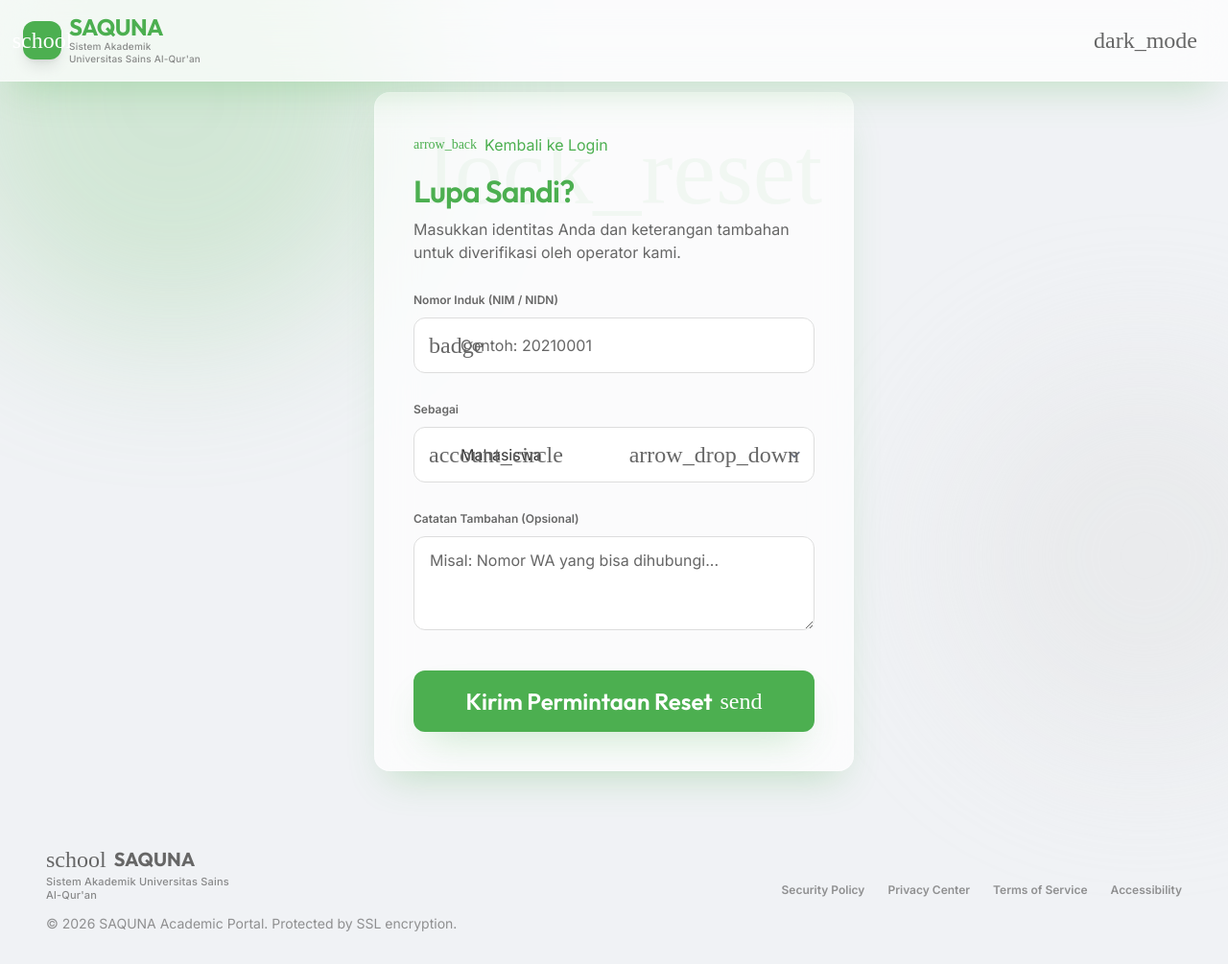
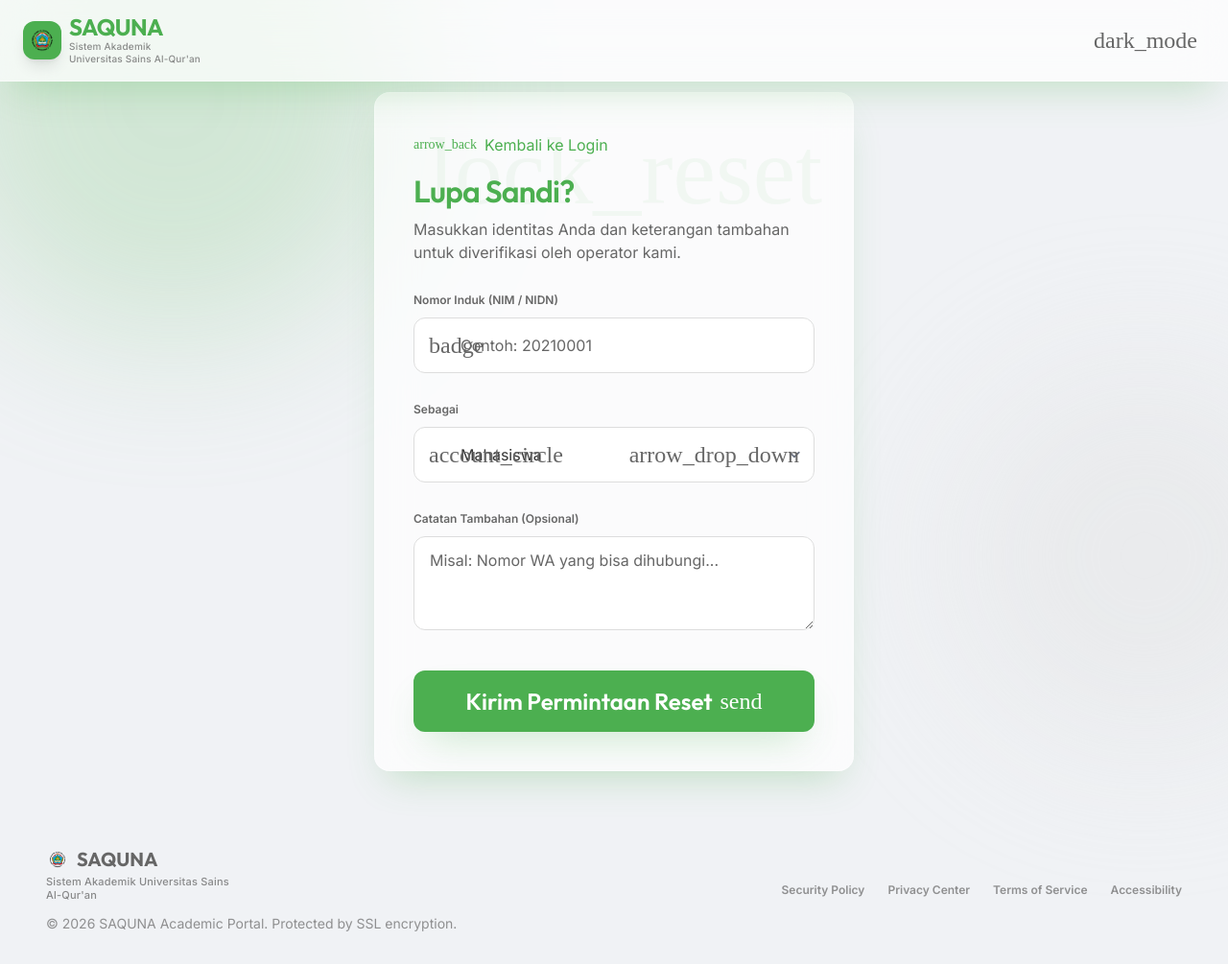
Before and after one commit to rofiqsyf/SAQUNA, a PHP site: page /uts-pemweb/lupa_sandi.php in a window 1280 px wide. Shown: the whole page at 96% size. Run offline with PHP 8.4, Linux system fonts and the light colour scheme; some web fonts are replaced.

Commit message:
feat: insyaallah clear final

```diff
--- a/public/components/header.php
+++ b/public/components/header.php
@@ -282,8 +282,8 @@ function getLinkClass($page, $current) {
 
 <aside id="sidebar" role="navigation" aria-label="Menu Navigasi Utama" class="fixed left-0 top-0 h-screen w-72 z-40 bg-surface dark:bg-[#091f1a] flex flex-col shadow-2xl border-r border-outline-variant/30 dark:border-[#193a2e] transition-transform duration-300 -translate-x-full lg:translate-x-0">
     <div class="flex items-center gap-3 mb-8 px-6 pt-8">
-        <div class="w-10 h-10 rounded-xl bg-gradient-to-br from-primary to-primary-fixed flex items-center justify-center shadow-lg shadow-primary/20">
-            <span class="material-symbols-outlined text-white text-[22px]">school</span>
+        <div class="w-10 h-10 rounded-xl bg-gradient-to-br from-primary to-primary-fixed flex items-center justify-center shadow-lg shadow-primary/20 overflow-hidden">
+            <img src="assets/logo.png" alt="SAQUNA Logo" class="w-8 h-8 object-contain">
         </div>
         <div>
             <h1 class="font-bold tracking-wide text-primary dark:text-white" style="font-family: Outfit; font-size: 24px; line-height: 1;">SAQUNA</h1>
--- a/public/login.php
+++ b/public/login.php
@@ -68,8 +68,8 @@ if (Auth::check()) {
 <!-- TopAppBar Shell -->
 <nav class="fixed top-0 left-0 w-full z-50 flex justify-between items-center px-gutter py-4 bg-glass-bg backdrop-blur-xl border-b border-glass-border shadow-mint-glow">
 <div class="flex items-center gap-2">
-    <div class="w-10 h-10 rounded-xl bg-primary flex items-center justify-center shadow-lg">
-        <span class="material-symbols-outlined text-white text-[24px]">school</span>
+    <div class="w-10 h-10 rounded-xl bg-primary flex items-center justify-center shadow-lg overflow-hidden">
+        <img src="assets/logo.png" alt="SAQUNA Logo" class="w-8 h-8 object-contain">
     </div>
     <div>
         <h1 class="font-bold text-primary tracking-tight" style="font-family: Outfit; font-size: 24px; line-height: 1;">SAQUNA</h1>
@@ -169,7 +169,7 @@ if (Auth::check()) {
 <footer class="w-full py-8 px-margin-page flex flex-col md:flex-row justify-between items-center gap-stack-md bg-transparent mt-auto relative z-10">
 <div class="flex flex-col items-center md:items-start gap-1">
 <div class="flex items-center gap-2">
-    <span class="material-symbols-outlined text-secondary text-[24px]">school</span>
+    <img src="assets/logo.png" alt="SAQUNA Logo" class="w-6 h-6 object-contain">
     <span class="font-title-lg text-title-lg font-bold text-secondary" style="line-height: 1;">SAQUNA</span>
 </div>
 <p class="text-on-surface-variant opacity-75 font-medium text-center md:text-left" style="font-size: 11px; line-height: 1.3; max-width: 200px; letter-spacing: 0.2px;">Sistem Akademik Universitas Sains Al-Qur'an</p>
--- a/public/login_dosen.php
+++ b/public/login_dosen.php
@@ -88,8 +88,8 @@ if ($_SERVER['REQUEST_METHOD'] === 'POST') {
 <!-- Top Navigation (Shell Implementation) -->
 <header class="fixed top-0 left-0 w-full z-50 flex justify-between items-center px-gutter py-4 bg-glass-bg backdrop-blur-xl border-b border-glass-border shadow-mint-glow">
 <div class="flex items-center gap-2">
-<div class="w-10 h-10 rounded-xl bg-primary flex items-center justify-center shadow-lg">
-    <span class="material-symbols-outlined text-white text-[24px]">school</span>
+<div class="w-10 h-10 rounded-xl bg-primary flex items-center justify-center shadow-lg overflow-hidden">
+    <img src="assets/logo.png" alt="SAQUNA Logo" class="w-8 h-8 object-contain">
 </div>
 <div>
     <h1 class="font-bold text-primary tracking-tight" style="font-family: Outfit; font-size: 24px; line-height: 1;">SAQUNA</h1>
@@ -197,7 +197,7 @@ visibility_off
 <footer class="w-full py-8 px-margin-page flex flex-col md:flex-row justify-between items-center gap-stack-md bg-transparent relative z-10">
 <div class="flex flex-col items-center md:items-start gap-1">
 <div class="flex items-center gap-2">
-    <span class="material-symbols-outlined text-secondary text-[24px]">school</span>
+    <img src="assets/logo.png" alt="SAQUNA Logo" class="w-6 h-6 object-contain">
     <span class="font-title-lg text-title-lg font-bold text-secondary" style="line-height: 1;">SAQUNA</span>
 </div>
 <p class="text-on-surface-variant opacity-75 font-medium text-center md:text-left" style="font-size: 11px; line-height: 1.3; max-width: 200px; letter-spacing: 0.2px;">Sistem Akademik Universitas Sains Al-Qur'an</p>
--- a/public/login_mahasiswa.php
+++ b/public/login_mahasiswa.php
@@ -93,8 +93,8 @@ if ($_SERVER['REQUEST_METHOD'] === 'POST') {
 <!-- Top Navigation (Shell Implementation) -->
 <header class="fixed top-0 left-0 w-full z-50 flex justify-between items-center px-gutter py-4 bg-glass-bg backdrop-blur-xl border-b border-glass-border shadow-mint-glow">
 <div class="flex items-center gap-2">
-<div class="w-10 h-10 rounded-xl bg-primary flex items-center justify-center shadow-lg">
-    <span class="material-symbols-outlined text-white text-[24px]">school</span>
+<div class="w-10 h-10 rounded-xl bg-primary flex items-center justify-center shadow-lg overflow-hidden">
+    <img src="assets/logo.png" alt="SAQUNA Logo" class="w-8 h-8 object-contain">
 </div>
 <div>
     <h1 class="font-bold text-primary tracking-tight" style="font-family: Outfit; font-size: 24px; line-height: 1;">SAQUNA</h1>
@@ -202,7 +202,7 @@ visibility_off
 <footer class="w-full py-8 px-margin-page flex flex-col md:flex-row justify-between items-center gap-stack-md bg-transparent relative z-10">
 <div class="flex flex-col items-center md:items-start gap-1">
 <div class="flex items-center gap-2">
-    <span class="material-symbols-outlined text-secondary text-[24px]">school</span>
+    <img src="assets/logo.png" alt="SAQUNA Logo" class="w-6 h-6 object-contain">
     <span class="font-title-lg text-title-lg font-bold text-secondary" style="line-height: 1;">SAQUNA</span>
 </div>
 <p class="text-on-surface-variant opacity-75 font-medium text-center md:text-left" style="font-size: 11px; line-height: 1.3; max-width: 200px; letter-spacing: 0.2px;">Sistem Akademik Universitas Sains Al-Qur'an</p>
--- a/public/login_operator.php
+++ b/public/login_operator.php
@@ -117,8 +117,8 @@ if ($_SERVER['REQUEST_METHOD'] === 'POST') {
     <!-- Top Navigation (Shell Implementation) -->
     <header class="fixed top-0 left-0 w-full z-50 flex justify-between items-center px-gutter py-4 bg-glass-bg backdrop-blur-xl border-b border-glass-border shadow-mint-glow">
         <div class="flex items-center gap-2">
-            <div class="w-10 h-10 rounded-xl bg-primary flex items-center justify-center shadow-lg">
-                <span class="material-symbols-outlined text-white text-[24px]">school</span>
+            <div class="w-10 h-10 rounded-xl bg-primary flex items-center justify-center shadow-lg overflow-hidden">
+                <img src="assets/logo.png" alt="SAQUNA Logo" class="w-8 h-8 object-contain">
             </div>
             <div>
                 <h1 class="font-bold text-primary tracking-tight" style="font-family: Outfit; font-size: 24px; line-height: 1;">SAQUNA</h1>
@@ -225,7 +225,7 @@ if ($_SERVER['REQUEST_METHOD'] === 'POST') {
     <footer class="w-full py-8 px-margin-page flex flex-col md:flex-row justify-between items-center gap-stack-md bg-transparent relative z-10">
         <div class="flex flex-col items-center md:items-start gap-1">
             <div class="flex items-center gap-2">
-                <span class="material-symbols-outlined text-secondary text-[24px]">school</span>
+                <img src="assets/logo.png" alt="SAQUNA Logo" class="w-6 h-6 object-contain">
                 <span class="font-title-lg text-title-lg font-bold text-secondary" style="line-height: 1;">SAQUNA</span>
             </div>
             <p class="text-on-surface-variant opacity-75 font-medium text-center md:text-left" style="font-size: 11px; line-height: 1.3; max-width: 200px; letter-spacing: 0.2px;">Sistem Akademik Universitas Sains Al-Qur'an</p>
--- a/public/lupa_sandi.php
+++ b/public/lupa_sandi.php
@@ -120,8 +120,8 @@ $default_role = in_array($default_role, ['mahasiswa', 'dosen']) ? $default_role
 <!-- Top Navigation -->
 <header class="fixed top-0 left-0 w-full z-50 flex justify-between items-center px-gutter py-4 bg-glass-bg backdrop-blur-xl border-b border-glass-border shadow-mint-glow">
 <div class="flex items-center gap-2">
-<div class="w-10 h-10 rounded-xl bg-primary flex items-center justify-center shadow-lg">
-    <span class="material-symbols-outlined text-white text-[24px]">school</span>
+<div class="w-10 h-10 rounded-xl bg-primary flex items-center justify-center shadow-lg overflow-hidden">
+    <img src="assets/logo.png" alt="SAQUNA Logo" class="w-8 h-8 object-contain">
 </div>
 <div>
     <h1 class="font-bold text-primary tracking-tight" style="font-family: Outfit; font-size: 24px; line-height: 1;">SAQUNA</h1>
@@ -220,7 +220,7 @@ $default_role = in_array($default_role, ['mahasiswa', 'dosen']) ? $default_role
 <footer class="w-full py-8 px-margin-page flex flex-col md:flex-row justify-between items-center gap-stack-md bg-transparent relative z-10">
 <div class="flex flex-col items-center md:items-start gap-1">
 <div class="flex items-center gap-2">
-    <span class="material-symbols-outlined text-secondary text-[24px]">school</span>
+    <img src="assets/logo.png" alt="SAQUNA Logo" class="w-6 h-6 object-contain">
     <span class="font-title-lg text-title-lg font-bold text-secondary" style="line-height: 1;">SAQUNA</span>
 </div>
 <p class="text-on-surface-variant opacity-75 font-medium text-center md:text-left" style="font-size: 11px; line-height: 1.3; max-width: 200px; letter-spacing: 0.2px;">Sistem Akademik Universitas Sains Al-Qur'an</p>
```
Also changed, not shown: 1 other file.
